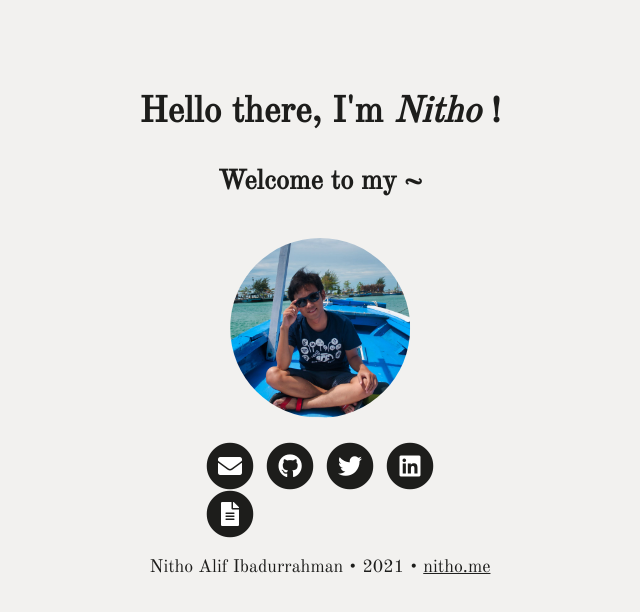
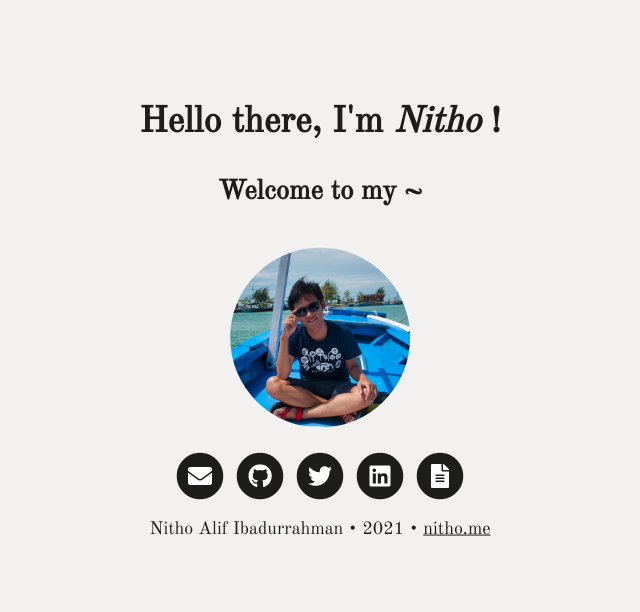
Before and after one commit to nithoalif/homepage, a plain HTML site: page index.html in a window 1280 px wide. Shown: the whole page, without its empty margins (328-968 px from the left). Drawn offline with nearby package versions, Linux system fonts and the light colour scheme.

Commit message:
Update style.css

```diff
--- a/style.css
+++ b/style.css
@@ -34,6 +34,6 @@ a:focus {
 
 .link-container {
   display: inline-grid;
-  grid-template-columns: auto auto auto auto;
+  grid-template-columns: repeat(5, auto);
   align-items: center;
 }
```
